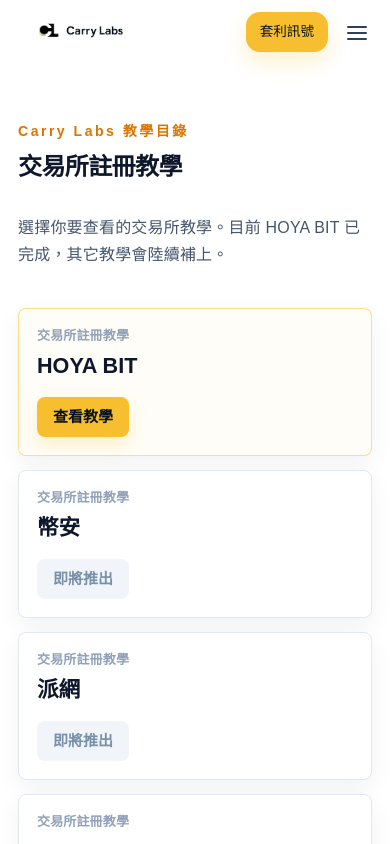
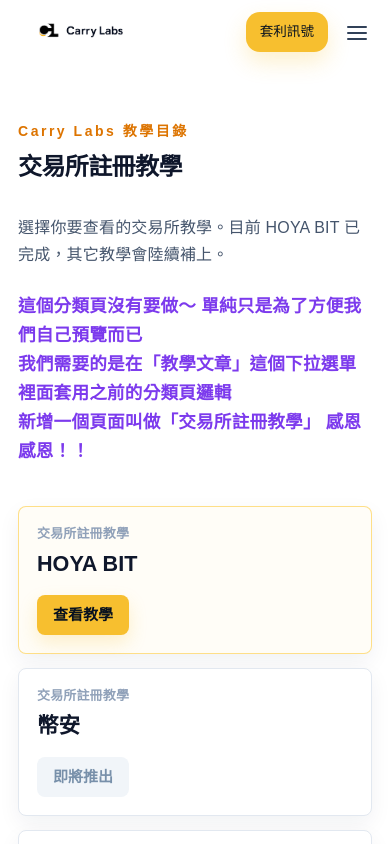
Before and after one commit to danny359-pixel/test_for_carrylabs, a React (Vite) app: page / in a window 390 px wide. Shown: the top 844 px of the page. Built offline with nearby package versions, Linux system fonts and the light colour scheme.

Commit message:
Add homepage preview note

```diff
--- a/src/pages/HomePage.jsx
+++ b/src/pages/HomePage.jsx
@@ -24,6 +24,13 @@
           <p className="home-kicker">Carry Labs 教學目錄</p>
           <h1 id="home-title">交易所註冊教學</h1>
           <p className="home-intro">選擇你要查看的交易所教學。目前 HOYA BIT 已完成，其它教學會陸續補上。</p>
+          <p className="home-preview-note">
+            這個分類頁沒有要做～ 單純只是為了方便我們自己預覽而已
+            <br />
+            我們需要的是在「教學文章」這個下拉選單裡面套用之前的分類頁邏輯
+            <br />
+            新增一個頁面叫做「交易所註冊教學」 感恩感恩！！
+          </p>
         </div>
       </section>
 
--- a/src/styles.css
+++ b/src/styles.css
@@ -157,6 +157,15 @@
   color: #45556c;
   font-size: 1.125rem;
   line-height: 1.7;
+}
+
+.home-preview-note {
+  max-width: 820px;
+  margin: 24px 0 0;
+  color: #7c3aed;
+  font-size: 1.35rem;
+  line-height: 1.75;
+  font-weight: 800;
 }
 
 .exchange-section {
@@ -761,6 +770,11 @@
     font-size: 1rem;
   }
 
+  .home-preview-note {
+    font-size: 1.1rem;
+    line-height: 1.65;
+  }
+
   .exchange-grid {
     grid-template-columns: minmax(0, 1fr);
     gap: 14px;
```
